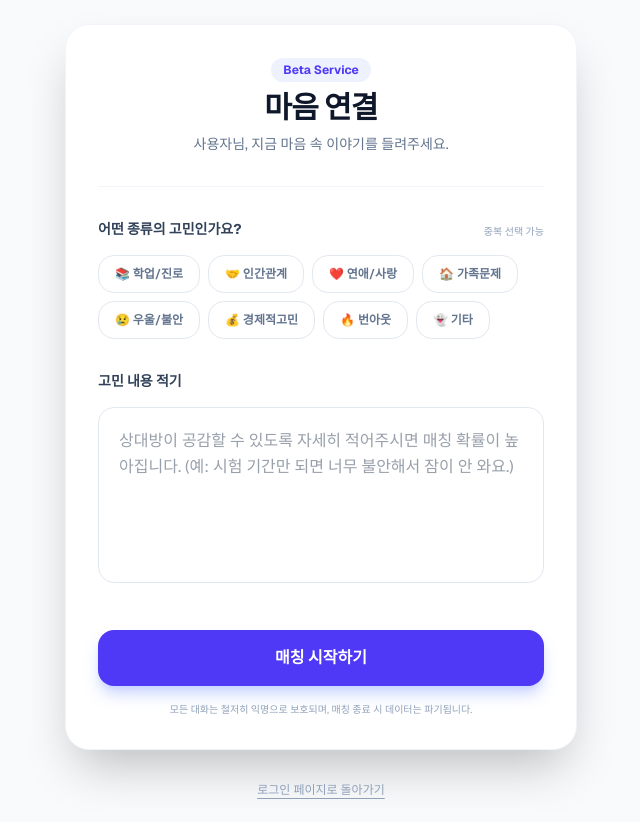
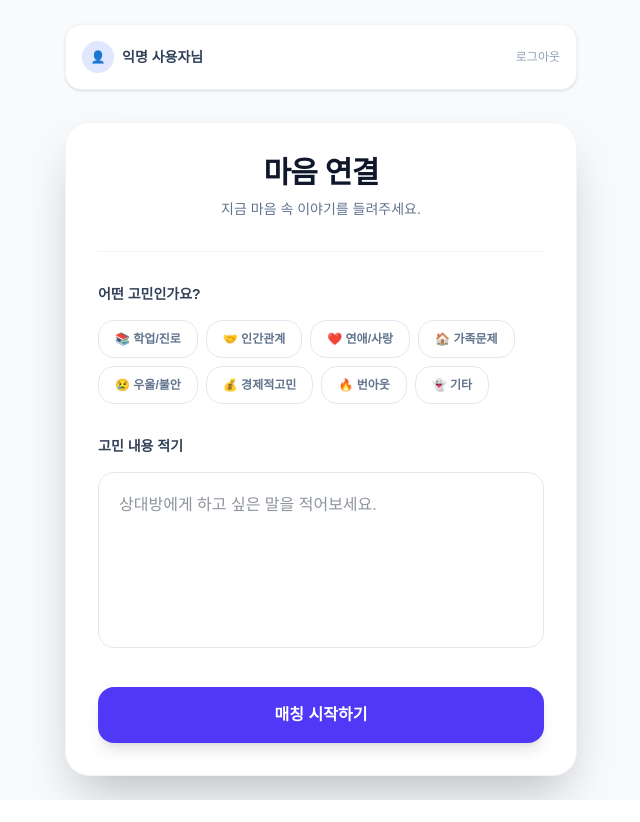
Before and after one commit to BlackMetal-Bow/mind-bridge, a Next.js app: page / in a window 1280 px wide. Shown: the whole page, without its empty margins (319-959 px from the left). After the commit the page ends 800 px from the top, so only its background shows below. Built offline with nearby package versions, Linux system fonts and the light colour scheme; sample sign-in values are in the browser's storage.

Commit message:
로그아웃 추가

```diff
--- a/app/login/page.tsx
+++ b/app/login/page.tsx
@@ -11,10 +11,15 @@ export default function LoginPage() {
 
   const handleLogin = (e: React.FormEvent) => {
     e.preventDefault();
-    // 임시 로그인 로직 (나중에 백엔드 API 연결)
+
+    // 실제로는 API 호출을 하지만, 지금은 가상의 성공 로직을 넣습니다.
     if (email && password) {
-      alert('로그인 성공! 매칭 페이지로 이동합니다.');
-      router.push('/'); // 메인(매칭) 페이지로 이동
+      // 징표 남기기
+      localStorage.setItem('isLoggedIn', 'true');
+      localStorage.setItem('nickname', email.split('@')[0]); // 이메일 앞부분을 닉네임으로 임시 사용
+
+      alert('반갑습니다!');
+      router.push('/');
     }
   };
 
@@ -22,40 +27,32 @@ export default function LoginPage() {
     <main className="min-h-screen bg-slate-50 flex items-center justify-center p-6">
       <div className="w-full max-w-md bg-white rounded-3xl shadow-xl p-8 space-y-6">
         <div className="text-center">
-          <h1 className="text-2xl font-bold text-indigo-600">다시 오셨군요!</h1>
-          <p className="text-slate-500 text-sm mt-2">로그인하고 고민을 나눠보세요.</p>
+          <h1 className="text-2xl font-bold text-indigo-600">로그인</h1>
+          <p className="text-slate-500 text-sm mt-2">고민 상담을 위해 로그인이 필요합니다.</p>
         </div>
 
         <form onSubmit={handleLogin} className="space-y-4">
-          <div>
-            <label className="block text-sm font-medium text-slate-700 mb-1">이메일</label>
           <input
             type="email"
+            placeholder="이메일"
             className="w-full px-4 py-3 rounded-xl border border-slate-200 focus:ring-2 focus:ring-indigo-400 outline-none"
-              placeholder="example@email.com"
-              value={email}
             onChange={(e) => setEmail(e.target.value)}
             required
           />
-          </div>
-          <div>
-            <label className="block text-sm font-medium text-slate-700 mb-1">비밀번호</label>
           <input
             type="password"
+            placeholder="비밀번호"
             className="w-full px-4 py-3 rounded-xl border border-slate-200 focus:ring-2 focus:ring-indigo-400 outline-none"
-              placeholder="••••••••"
-              value={password}
             onChange={(e) => setPassword(e.target.value)}
             required
           />
-          </div>
-          <button type="submit" className="w-full bg-indigo-500 text-white py-4 rounded-xl font-bold hover:bg-indigo-600 transition-all shadow-lg shadow-indigo-100">
+          <button type="submit" className="w-full bg-indigo-500 text-white py-4 rounded-xl font-bold hover:bg-indigo-600 transition-all">
             로그인
           </button>
         </form>
 
         <div className="text-center text-sm text-slate-500">
-          계정이 없으신가요? <Link href="/signup" className="text-indigo-600 font-bold hover:underline">회원가입</Link>
+          아직 회원이 아니신가요? <Link href="/signup" className="text-indigo-600 font-bold hover:underline">회원가입</Link>
         </div>
       </div>
     </main>
--- a/app/page.tsx
+++ b/app/page.tsx
@@ -6,36 +6,41 @@ import { useRouter } from 'next/navigation';
 export default function Home() {
   const router = useRouter();
 
-  // 1. 상태 관리
+  // 상태 관리
   const [thought, setThought] = useState('');
   const [selectedTags, setSelectedTags] = useState<string[]>([]);
   const [isMatching, setIsMatching] = useState(false);
-  const [username, setUsername] = useState('사용자'); // 기본값
+  const [username, setUsername] = useState('');
 
-  // 2. 로그인 체크 및 사용자 정보 로드 (마운트 시 실행)
+  // 1. 로그인 여부 및 사용자 정보 체크
   useEffect(() => {
-    // 실제 프로젝트에서는 여기서 세션이나 토큰을 확인합니다.
-    // 만약 로그인이 필수라면 아래 주석을 해제하세요.
-    /*
     const isLoggedIn = localStorage.getItem('isLoggedIn');
+    const savedName = localStorage.getItem('nickname');
+
     if (!isLoggedIn) {
+      // 로그인 안 되어 있으면 로그인 페이지로 강제 이동
+      router.push('/login');
+    } else {
+      setUsername(savedName || '익명 사용자');
+    }
+  }, [router]);
+
+  // 2. 로그아웃 함수
+  const handleLogout = () => {
+    if (confirm('로그아웃 하시겠습니까?')) {
+      localStorage.removeItem('isLoggedIn');
+      localStorage.removeItem('nickname');
+      localStorage.removeItem('userEmail');
       router.push('/login');
     }
-    */
+  };
 
-    // 로컬 스토리지에서 저장된 닉네임이 있다면 가져오기
-    const savedName = localStorage.getItem('nickname');
-    if (savedName) setUsername(savedName);
-  }, [router]);
-
-  // 제공할 고민 키워드 태그 리스트
   const availableTags = [
     '📚 학업/진로', '🤝 인간관계', '❤️ 연애/사랑',
     '🏠 가족문제', '😢 우울/불안', '💰 경제적고민',
     '🔥 번아웃', '👻 기타'
   ];
 
-  // 태그 선택/해제 핸들러
   const toggleTag = (tag: string) => {
     if (selectedTags.includes(tag)) {
       setSelectedTags(selectedTags.filter((t) => t !== tag));
@@ -44,57 +49,60 @@ export default function Home() {
     }
   };
 
-  // 매칭 시작 로직
   const startMatching = () => {
     if (!thought || selectedTags.length === 0) return;
-
     setIsMatching(true);
 
-    // 백엔드 연동 전까지 데이터를 브라우저에 임시 저장
     setTimeout(() => {
       localStorage.setItem('userThought', thought);
       localStorage.setItem('userTags', JSON.stringify(selectedTags));
-
-      alert('유사한 고민을 가진 상대를 찾았습니다!');
       setIsMatching(false);
-      router.push('/chat'); // 채팅 페이지로 이동
+      router.push('/chat');
     }, 2500);
   };
 
+  // 로그인 체크 중일 때 깜빡임 방지를 위해 닉네임이 로드될 때까지 빈 화면 처리 (선택사항)
+  if (!username) return <div className="min-h-screen bg-slate-50" />;
+
   return (
-    <main className="min-h-screen bg-slate-50 flex flex-col items-center justify-center p-6 text-slate-800 font-sans">
+    <main className="min-h-screen bg-slate-50 flex flex-col items-center p-6 text-slate-800">
+
+      {/* 상단 네비게이션 바 (로그아웃 포함) */}
+      <div className="w-full max-w-lg flex justify-between items-center mb-8 bg-white p-4 rounded-2xl shadow-sm border border-slate-100">
+        <div className="flex items-center gap-2">
+          <div className="w-8 h-8 bg-indigo-100 rounded-full flex items-center justify-center">
+            <span className="text-indigo-600 text-xs font-bold">👤</span>
+          </div>
+          <span className="text-sm font-bold text-slate-700">{username}님</span>
+        </div>
+        <button
+          onClick={handleLogout}
+          className="text-xs font-medium text-slate-400 hover:text-red-500 transition-colors"
+        >
+          로그아웃
+        </button>
+      </div>
+
       <div className="w-full max-w-lg bg-white rounded-3xl shadow-2xl p-8 space-y-8 border border-slate-100">
-
-        {/* 상단 헤더 */}
         <div className="text-center space-y-2">
-          <div className="inline-block px-3 py-1 bg-indigo-50 text-indigo-600 rounded-full text-xs font-bold mb-2">
-            Beta Service
-          </div>
-          <h1 className="text-3xl font-extrabold text-slate-900 tracking-tight">
-            마음 연결
-          </h1>
-          <p className="text-slate-500 text-sm">
-            {username}님, 지금 마음 속 이야기를 들려주세요.
-          </p>
+          <h1 className="text-3xl font-extrabold text-slate-900 tracking-tight">마음 연결</h1>
+          <p className="text-slate-500 text-sm">지금 마음 속 이야기를 들려주세요.</p>
         </div>
 
         <hr className="border-slate-100" />
 
-        {/* 1. 태그 선택 섹션 */}
+        {/* 태그 선택 */}
         <div className="space-y-4">
-          <div className="flex justify-between items-end">
-            <label className="text-sm font-bold text-slate-700">어떤 종류의 고민인가요?</label>
-            <span className="text-[10px] text-slate-400">중복 선택 가능</span>
-          </div>
+          <label className="text-sm font-bold text-slate-700 block">어떤 고민인가요?</label>
           <div className="flex flex-wrap gap-2">
             {availableTags.map((tag) => (
               <button
                 key={tag}
                 onClick={() => toggleTag(tag)}
-                className={`px-4 py-2.5 rounded-2xl text-xs font-semibold transition-all duration-200 border ${
+                className={`px-4 py-2.5 rounded-2xl text-xs font-semibold transition-all border ${
                   selectedTags.includes(tag)
-                    ? 'bg-indigo-600 text-white border-indigo-600 shadow-md shadow-indigo-100 scale-105'
-                    : 'bg-white text-slate-500 border-slate-200 hover:border-indigo-300 hover:bg-indigo-50'
+                    ? 'bg-indigo-600 text-white border-indigo-600 shadow-md scale-105'
+                    : 'bg-white text-slate-500 border-slate-200 hover:border-indigo-300'
                 }`}
               >
                 {tag}
@@ -103,51 +111,28 @@ export default function Home() {
           </div>
         </div>
 
-        {/* 2. 상세 고민 입력 섹션 */}
+        {/* 고민 입력 */}
         <div className="space-y-4">
           <label className="text-sm font-bold text-slate-700 block">고민 내용 적기</label>
           <textarea
-            className="w-full h-44 p-5 border border-slate-200 rounded-2xl focus:ring-4 focus:ring-indigo-100 focus:border-indigo-400 outline-none resize-none transition-all text-slate-700 leading-relaxed"
-            placeholder="상대방이 공감할 수 있도록 자세히 적어주시면 매칭 확률이 높아집니다. (예: 시험 기간만 되면 너무 불안해서 잠이 안 와요.)"
+            className="w-full h-44 p-5 border border-slate-200 rounded-2xl focus:ring-4 focus:ring-indigo-100 focus:border-indigo-400 outline-none resize-none transition-all"
+            placeholder="상대방에게 하고 싶은 말을 적어보세요."
             value={thought}
             onChange={(e) => setThought(e.target.value)}
           />
         </div>
 
-        {/* 3. 매칭 실행 버튼 */}
-        <div className="pt-2">
-          <button
-            onClick={startMatching}
-            disabled={!thought || selectedTags.length === 0 || isMatching}
-            className={`w-full py-4 rounded-2xl font-bold text-white transition-all duration-300 shadow-lg ${
-              isMatching
-                ? 'bg-slate-300 cursor-not-allowed shadow-none'
-                : 'bg-indigo-600 hover:bg-indigo-700 hover:-translate-y-1 shadow-indigo-200'
-            }`}
-          >
-            {isMatching ? (
-              <div className="flex items-center justify-center gap-3">
-                <div className="w-5 h-5 border-2 border-white border-t-transparent rounded-full animate-spin"></div>
-                <span>비슷한 마음을 찾는 중...</span>
-              </div>
-            ) : (
-              '매칭 시작하기'
-            )}
-          </button>
-
-          <p className="text-[10px] text-center text-slate-400 mt-4">
-            모든 대화는 철저히 익명으로 보호되며, 매칭 종료 시 데이터는 파기됩니다.
-          </p>
-        </div>
+        {/* 매칭 버튼 */}
+        <button
+          onClick={startMatching}
+          disabled={!thought || selectedTags.length === 0 || isMatching}
+          className={`w-full py-4 rounded-2xl font-bold text-white transition-all shadow-lg ${
+            isMatching ? 'bg-slate-300' : 'bg-indigo-600 hover:bg-indigo-700'
+          }`}
+        >
+          {isMatching ? '비슷한 마음을 찾는 중...' : '매칭 시작하기'}
+        </button>
       </div>
-
-      {/* 하단 로그인 정보 이동 버튼 (테스트용) */}
-      <button
-        onClick={() => router.push('/login')}
-        className="mt-8 text-slate-400 text-xs hover:text-indigo-500 underline underline-offset-4"
-      >
-        로그인 페이지로 돌아가기
-      </button>
     </main>
   );
 }
```
Lines whose indentation alone changed are shown as unchanged.
